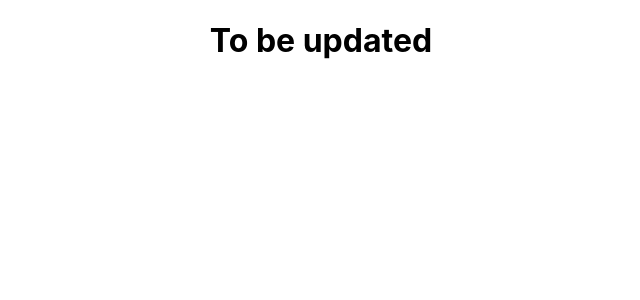
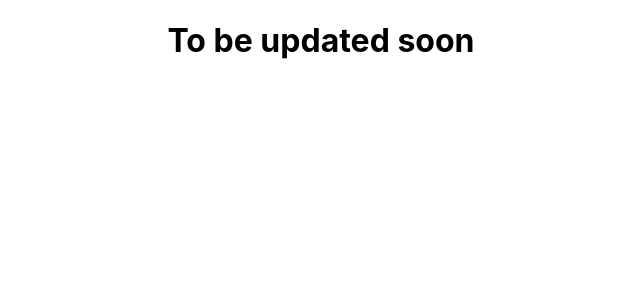
Before and after one commit to sebastianberge/sebastianberge.github.io, a React (Create React App) app: page / in a window 1280 px wide. Shown: the top 300 px of the page, without its empty margins (319-959 px from the left). Built offline with nearby package versions, Linux system fonts and the light colour scheme.

Commit message:
Added workflow

```diff
--- a/src/App.js
+++ b/src/App.js
@@ -3,7 +3,7 @@ import "./App.css";
 function App() {
   return (
     <div className="App">
-      <h1>To be updated</h1>
+      <h1>To be updated soon</h1>
     </div>
   );
 }
```
Also changed, not shown: package.json (+5 -5 lines).
